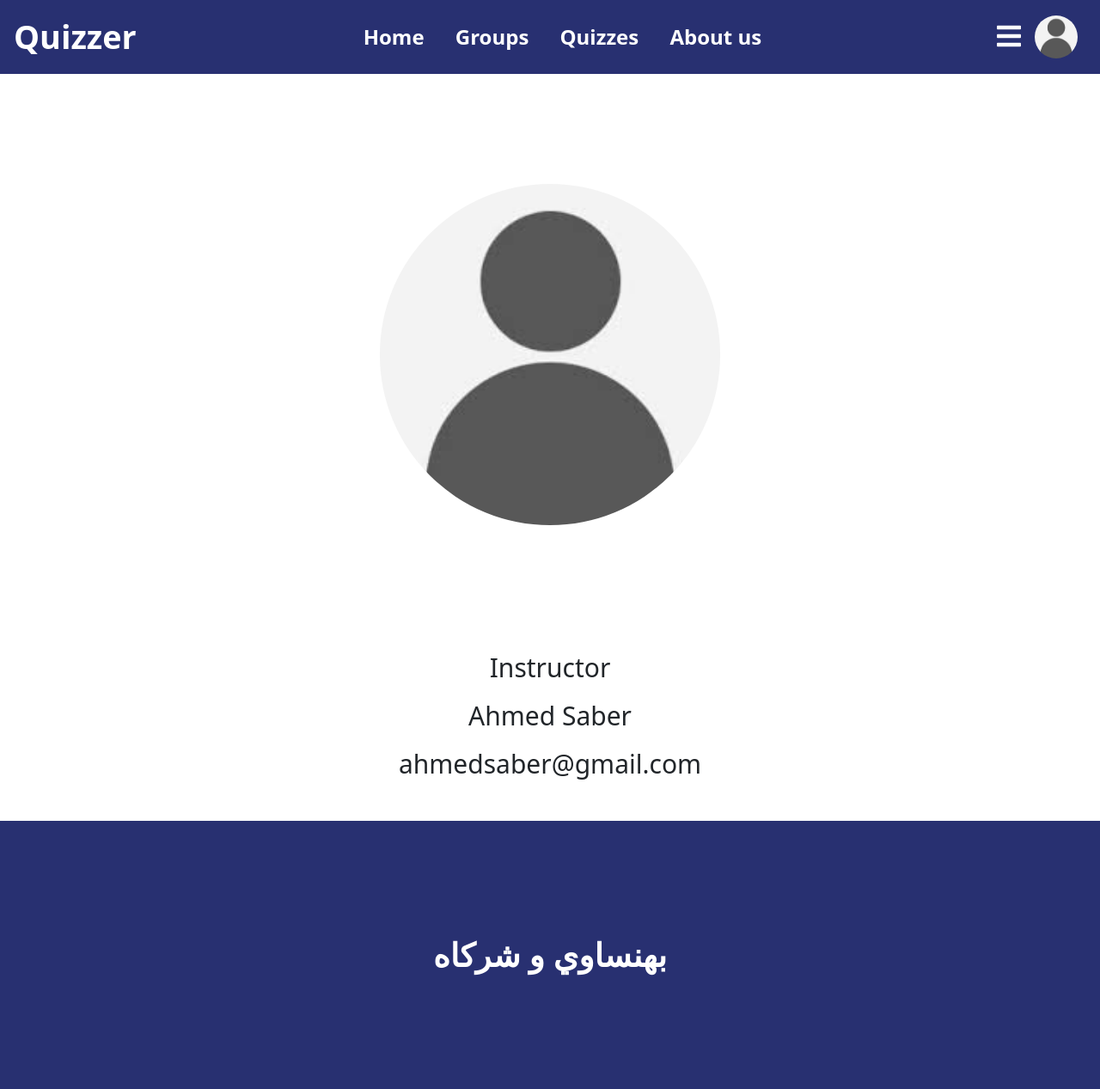
After one commit to Dodger23/Quizzer, a Flask app: page /profile in a window 1280 px wide. The commit adds this page. Shown: the whole page at 86% size. Run offline with Flask 2, Linux system fonts and the light colour scheme; some libraries are stand-ins or nearby versions.

Commit message:
Added profile page

```diff
--- a/main.py
+++ b/main.py
@@ -33,6 +33,11 @@ def about_us():
     return render_template('about_us.html')
 
 
+@app.route("/profile")
+def profile():
+    return render_template('profile.html')
+
+
 
 if __name__ == '__main__':
     app.config["TEMPLATES_AUTO_RELOAD"] = True
--- a/templates/about_us.html
+++ b/templates/about_us.html
@@ -148,7 +148,7 @@
 
                 <div class="flex justify-end" style="padding: 10px;">
                         <i class="fas fa-bars fa-2x mt-2 mr-3"></i>
-                        <a href="#"><img class="avatar" src="static/avatar2.jpg"></a>
+                        <a href="/profile"><img class="avatar" src="static/avatar2.jpg"></a>
                 </div>
 
         </nav>
--- a/templates/groups.html
+++ b/templates/groups.html
@@ -102,7 +102,7 @@
 
                 <div class="flex justify-end" style="padding: 10px;">
                         <i class="fas fa-bars fa-2x mt-2 mr-3"></i>
-                        <a href="#"><img class="avatar" src="static/avatar2.jpg"></a>
+                        <a href="/profile"><img class="avatar" src="static/avatar2.jpg"></a>
                 </div>
 
         </nav>
--- /dev/null
+++ b/templates/profile.html
@@ -0,0 +1,186 @@
+<!DOCTYPE html>
+<html lang="en">
+
+<head>
+        <title>profile</title>
+        <link rel="stylesheet" href="https://stackpath.bootstrapcdn.com/bootstrap/4.5.2/css/bootstrap.min.css"
+                integrity="sha384-JcKb8q3iqJ61gNV9KGb8thSsNjpSL0n8PARn9HuZOnIxN0hoP+VmmDGMN5t9UJ0Z"
+                crossorigin="anonymous">
+        <link href="https://fonts.googleapis.com/css2?family=Poppins:wght@500&display=swap" rel="stylesheet">
+        <link href="https://unpkg.com/tailwindcss@^2/dist/tailwind.min.css" rel="stylesheet">
+        <link rel="stylesheet" href="https://pro.fontawesome.com/releases/v5.10.0/css/all.css"
+                integrity="sha384-AYmEC3Yw5cVb3ZcuHtOA93w35dYTsvhLPVnYs9eStHfGJvOvKxVfELGroGkvsg+p"
+                crossorigin="anonymous" />
+        <style>
+                nav div a:hover {
+                        text-decoration: none;
+                        color: #f7d372;
+                }
+
+                nav {
+                        background-color: #283071;
+                        color: #fff;
+                        font-weight: 600;
+                }
+
+                nav div a span {
+                        font-size: x-large;
+                }
+
+                .selected {
+                        font-weight: 800;
+                        color: #f7d372;
+                }
+
+
+
+                .avatar {
+                        vertical-align: middle;
+                        width: 50px;
+                        height: 50px;
+                        border-radius: 50%;
+                }
+
+
+                .avatar2 {
+                        vertical-align: middle;
+                        border-radius: 50%;
+                }
+
+                .fa-bars {
+                        color: #fff;
+                        cursor: pointer;
+                }
+
+                h1 {
+                        font-size: 40px;
+                        display: block;
+                }
+
+                h2 {
+                        font-size: 32px;
+                }
+
+
+                .btn-yellow {
+                        background-color: #f7d372;
+                        color: #283071;
+                        font-weight: bold;
+                }
+
+                .btn-yellow:hover {
+                        background-color: orange;
+                }
+
+                footer {
+                        background-color: #283071;
+                        color: white;
+                        text-align: center;
+                        padding: 10%;
+
+                }
+                .info h3 {
+                        font-size: 30px;
+                        margin-top: 20px;
+                }
+                .left {
+                        width: 50%;
+                }
+
+                .right {
+                        width: 50%;
+                }
+        </style>
+</head>
+
+
+<body onload="fetch_data()">
+
+
+        <!--********************************************  NAV BAR ************************************************-->
+        <!---------------------------------------------------------------------------------------------------------->
+        <nav class="navbar navbar-dark  flex justify-between">
+                <div>
+                        <a href="/home"><span style="font-weight: bold;font-size: 10mm;">Quizzer</span></a>
+                </div>
+
+                <div>
+                        <a href="/home" class="mx-3"><span>Home</span></a>
+                        <a href="/groups" class="mx-3"><span>Groups</span></a>
+                        <a href="/quizzes" class="mx-3"><span>Quizzes</span></a>
+                        <a href="/about_us" class="mx-3"><span>About us</span></a>
+                </div>
+
+                <div class="flex justify-end" style="padding: 10px;">
+                        <i class="fas fa-bars fa-2x mt-2 mr-3"></i>
+                        <a href="#"><img class="avatar" src="static/avatar2.jpg"></a>
+                </div>
+
+        </nav>
+        <!--********************************************  NAV BAR ************************************************-->
+        <!---------------------------------------------------------------------------------------------------------->
+
+
+
+
+
+
+
+
+
+
+
+        <!--********************************************  profile ************************************************-->
+        <!---------------------------------------------------------------------------------------------------------->
+        <div class="container">
+                <div class="flex justify-center row my-32">
+                        <img class="avatar2 col-4" src="static/avatar2.jpg">
+
+                </div>
+
+                <div class="flex justify-center">
+                        <div class="flex flex-col info" style="text-align: center;">
+                                <h3 class="account_type">Instructor</h3>
+                                <h3>Ahmed Saber</h3>
+                                <h3>ahmedsaber@gmail.com</h3>
+                        </div>
+                </div>
+        </div>
+        <!--********************************************  profile ************************************************-->
+        <!---------------------------------------------------------------------------------------------------------->
+
+
+
+
+
+
+        <footer class="mt-5">
+                <p style="font-size: 10mm;font-weight: bold;"> بهنساوي و شركاه</p>
+
+        </footer>
+
+
+
+
+
+
+        <script>
+                function fetch_data()
+                {
+
+                }
+        </script>
+
+
+        <script src="https://code.jquery.com/jquery-3.5.1.slim.min.js"
+                integrity="sha384-DfXdz2htPH0lsSSs5nCTpuj/zy4C+OGpamoFVy38MVBnE+IbbVYUew+OrCXaRkfj"
+                crossorigin="anonymous"></script>
+        <script src="https://cdn.jsdelivr.net/npm/popper.js@1.16.1/dist/umd/popper.min.js"
+                integrity="sha384-9/reFTGAW83EW2RDu2S0VKaIzap3H66lZH81PoYlFhbGU+6BZp6G7niu735Sk7lN"
+                crossorigin="anonymous"></script>
+        <script src="https://stackpath.bootstrapcdn.com/bootstrap/4.5.2/js/bootstrap.min.js"
+                integrity="sha384-B4gt1jrGC7Jh4AgTPSdUtOBvfO8shuf57BaghqFfPlYxofvL8/KUEfYiJOMMV+rV"
+                crossorigin="anonymous"></script>
+</body>
+
+</html>
```
Also changed, not shown: templates/home.html (+4 -4 lines), templates/quizzes.html (+5 -5 lines), templates/view_group.html (+4 -4 lines).
